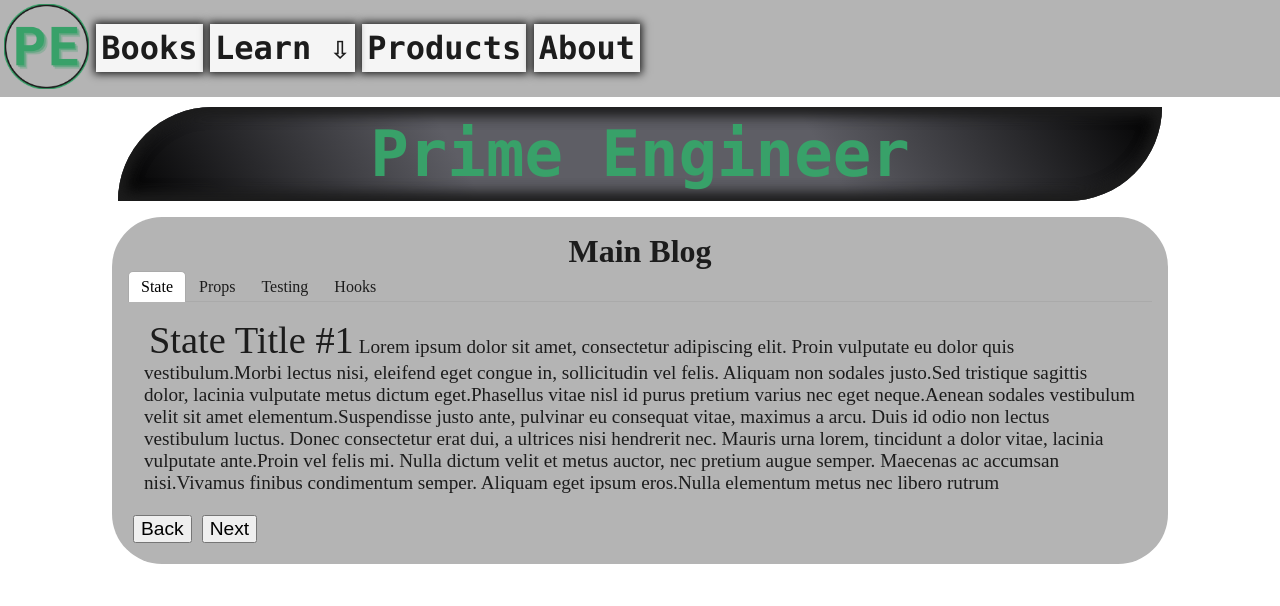
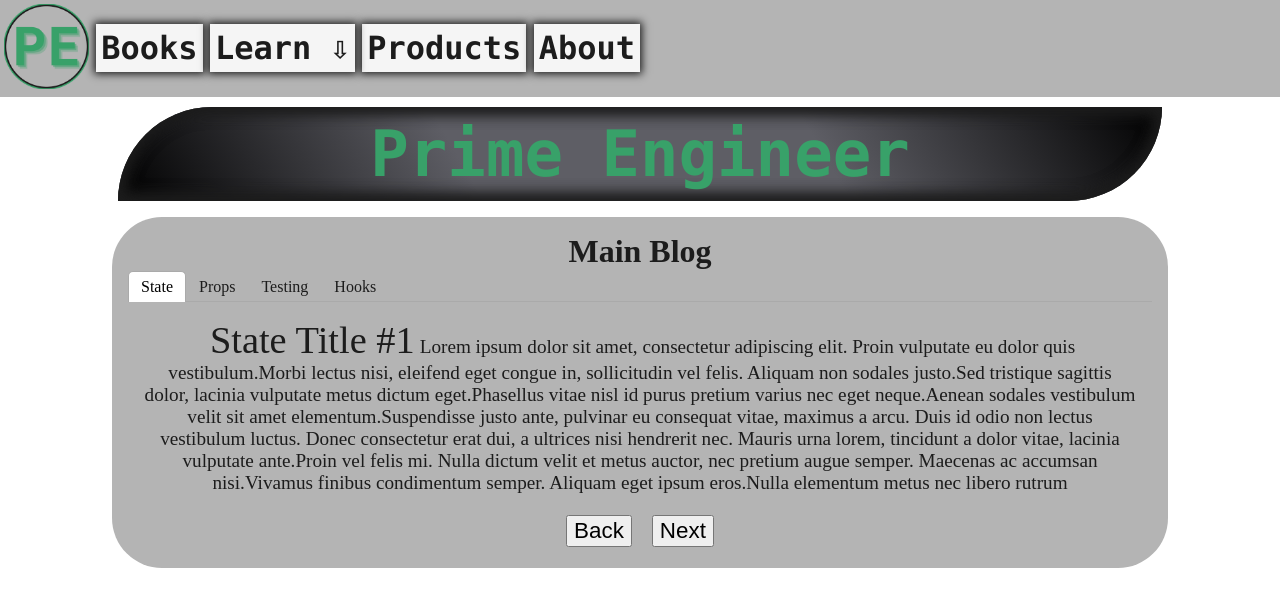
Before and after one commit to BaseBenjamin13/PrimeEngineer, a Next.js app: page / in a window 1280 px wide. Shown: the top 606 px of the page. Built offline with nearby package versions, Linux system fonts and the light colour scheme.

Commit message:
styling blog content

```diff
--- a/src/components/BlogSlider.js
+++ b/src/components/BlogSlider.js
@@ -15,7 +15,7 @@ function BlogSlider({ blogContent, showCategorys }) {
 
     return (
         blogContent &&
-        <div className={styles.blogContainer} >
+        <div className={styles.blogContainer}>
             <h1>Main Blog</h1>
             <Tabs>
                 <TabList>
@@ -32,6 +32,7 @@ function BlogSlider({ blogContent, showCategorys }) {
                     blogContent.map((item, index) => {
                         return (
                             <TabPanel>
+                                <div className={styles.blogContentContainer}>
                                     <div>
                                         <p className={styles.blogContent}>
                                             <span className={styles.blogTitle}>{item.blogs[blogIndex].title}</span>
@@ -41,6 +42,7 @@ function BlogSlider({ blogContent, showCategorys }) {
                                     <div className={styles.blogNavContainer}>
                                         <button className={styles.blogBackBtn} onClick={() => handleChangeBlogIndex(-1, index)}>Back</button>
                                         <button className={styles.blogNextBtn} onClick={() => handleChangeBlogIndex(1, index)}>Next</button>
+                                    </div>
                                 </div>
                             </TabPanel>
                         )
--- a/src/styles/Home.module.css
+++ b/src/styles/Home.module.css
@@ -26,6 +26,10 @@
     color: var(--myDarkGray);
 }
 
+.blogContentContainer {
+    text-align: center;
+}
+
 .blogTitle {
     font-size: 200%;
     margin: 5px;
@@ -38,5 +42,7 @@
 
 .blogBackBtn, .blogNextBtn {
     margin: 5px;
-    font-size: 120%;
+    margin-left: 10px;
+    margin-right: 10px;
+    font-size: 140%;
 }
```
Lines whose indentation alone changed are shown as unchanged.
